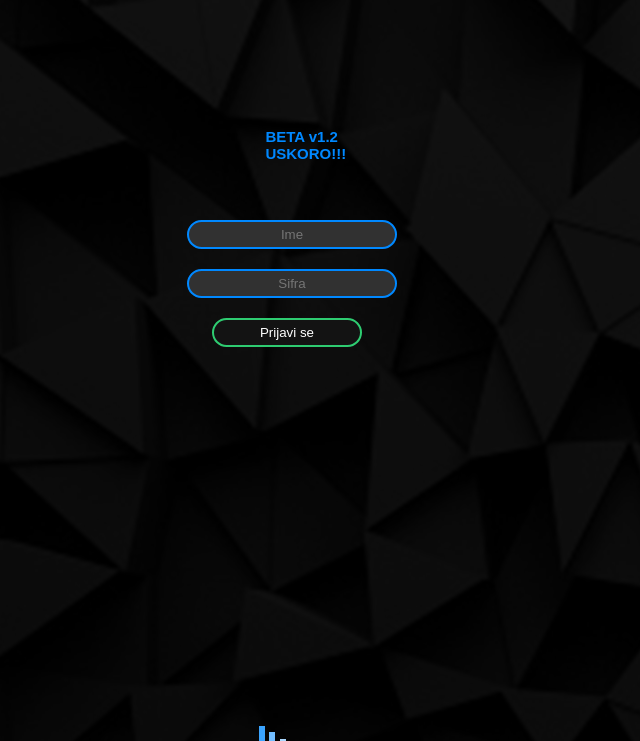
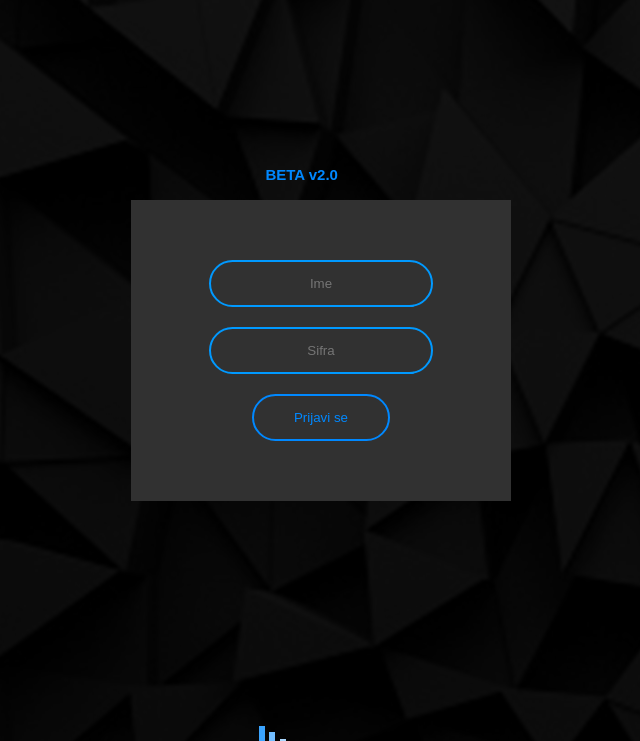
Before and after one commit to Meskebrat/Meskebrat.github.io, a PHP site: page /login.html in a window 1280 px wide. Shown: the top 741 px of the page, without its empty margins (349-989 px from the left). Run offline with PHP 8.4, Linux system fonts and the light colour scheme.

Commit message:
newerr update

```diff
--- a/Styles/style.css
+++ b/Styles/style.css
@@ -14,16 +14,26 @@ body{
 	font-family: fantasy;
 	color: #0088ff;
 }
+.kontejner h4{
+	font-size: 14px;
+	width: 15%;
+	font-weight: 100px;
+	margin-right: 1%;
+	margin-top: 1%;
+}
 .kontejner::before{
 	content: '';
 	display: block;
 	color: #0088ff;
+	transition: 1s;
 }
 .kontejner:hover{
-	color: #2eec71
+	transition: 1s;
+	transform-style: unset;
+	color: #55d6a1;
 }
 .kontejner2 h6{
-	margin-top: 10%;
+	margin-top: 13%;
 	margin-left: 48%;
 	width: 6%;
 	font-size: 15px;
@@ -74,7 +84,7 @@ body{
 	animation: loading 1.5s ease-in-out infinite;
 }
 .bar:hover{
-	background: #2eec71;
+	background: #0077ff;
 }
 .bar::before{
 	display: inline-block;
@@ -142,13 +152,13 @@ body{
 }
 .ostext:hover{
 	opacity: 0.6;
-	color: #0088ff;
+	color: #5599ff;
 	transition: 1s;
 }
 .ostext::before{
 	display: inline-block;
 	content: '';
-	color: #2eec71;
+	color: #0077ff;
 	transition: 1s;
 }
 
@@ -175,12 +185,12 @@ nav ul{
 }
 nav li{
 	display: inline-block;
-	margin-left: 70px;
+	margin-left: 50px;
 	position: relative;
 	text-align: center;
 }
 nav a{
-	color: #2eec71;
+	color: #0077ff;
 	text-decoration: none;
 	text-transform: uppercase;
 	font-family: fantasy;
@@ -191,7 +201,7 @@ nav a{
 	float: right;
 }
 nav a:hover{
-	color: #0088ff;
+	color: #55d6a1;
 }
 nav a::before{
 	content: '';
@@ -201,20 +211,20 @@ nav a::before{
 	position: absolute;
 }
 .cep1{
-	width: 200px;
-	padding: 20;
+	width: 300px;
+	padding: 40px;
 	position: absolute;
 	top: 25%;
-	right: 42.5%;
-	color: #0088ff;
-	background: none;
+	left: 37.5%;
+	transform: translateY(-50%, -50%);
+	background: #313131;
+	color: #0099ff;
 	text-align: center;
 }
-.cep1 h1{
-	font-weight: 1000px;
-}
-.cep1 h4{
+.cep1 h6{
+	color: #0099ff;
 	font-family: fantasy;
+	font-weight: 500;
 }
 .cep1 input[type = "text"],.cep1 input[type  = "password"]{
 	border: 0;
@@ -222,37 +232,45 @@ nav a::before{
 	display: block;
 	margin: 20px auto;
 	text-align: center;
-	border: 2px solid #0088ff;
-	padding: 5px 3px;
+	border: 2px solid #0099ff;
+	padding: 14px 10px;
 	width: 200px;
 	outline: none;
 	color: white;
 	border-radius: 24px;
-	transition: 0.60s;
+	transition: 0.25s;
 	font-family: sans-serif;
 }
 .cep1 input[type = "text"]:focus,.cep1 input[type  = "password"]:focus{
-	color: #2eec71;
-	border-color: #2ecc71;
+	color: #0077ff;
+	width: 240px;
+	border-color: #5dd6a1;
 }
 .cep1 input[type = "submit"]{
 	border: 0;
-	background: #131313;
+	background: none;
 	display: block;
 	margin: 20px auto;
 	text-align: center;
-	border: 2px solid #2ecc71;
-	padding: 5px 3px;
-	width: 150px;
+	border: 2px solid #0088ff;
+	padding: 14px 40px;
 	outline: none;
-	color: white;
+	color: #0088ff;
 	border-radius: 24px;
-	transition: 0.60s;
+	transition: 1s;
 	cursor: pointer;
 }
-.cep input[type = "submit"]:hover{
-	width: 120px;
-	border: 2px solid #0088ff;
-	background: #0088ff;
-	border-color: #0088ff;
+.cep1 input[type = "submit"]::before{
+	content: '';
+	transition: 1s;
 }
+.cep1 input[type = "submit"]:hover{
+	border: 2px solid #55d6a1;
+	color: #5dd6a1;
+	border-color: #55d6a1;
+	background: #55d6a1;
+	/*background-color: #2ecc71; */
+}/*
+.cep1 input[type = "submit"]:focus{
+	background: #2ecc71;
+}*/
--- a/login.html
+++ b/login.html
@@ -1,11 +1,11 @@
 
 <!DOCTYPE html>
 <head>
-	<title>Uskoro | Login</title>
+	<title>Berosii | Login</title>
 	<link rel="stylesheet" type="text/css" href="Styles/style.css">
 </head>
 <body>
-	<form class="cep1" method="$_POST" action="index.html" method="post">
+	<form class="cep1" action="index.html" method="post">
 		<input type="text" name="username" placeholder="Ime">
 		<input type="password" name="password" placeholder="Sifra">
 		<input type="submit" name="" value="Prijavi se">
@@ -21,6 +21,6 @@
 		<div class="bar bar8"></div>
 	</div>
 	<div class="kontejner2">
-		<h6>BETA v1.2   USKORO!!!</h6>
+		<h6>BETA v2.0</h6>
 	</div>
 </body>
--- a/rasp.html
+++ b/rasp.html
@@ -1,7 +1,7 @@
 <!DOCTYPE html>
 <html>
 <head>
-	<title>7.b | Raspored</title>
+	<title>Berosii | Raspored</title>
 	<link rel="stylesheet" type="text/css" href="Styles/stajl.css">
 </head>
 <body>
```
Also changed, not shown: index.html (+4 -3 lines), Styles/lzsjt.png (added).
